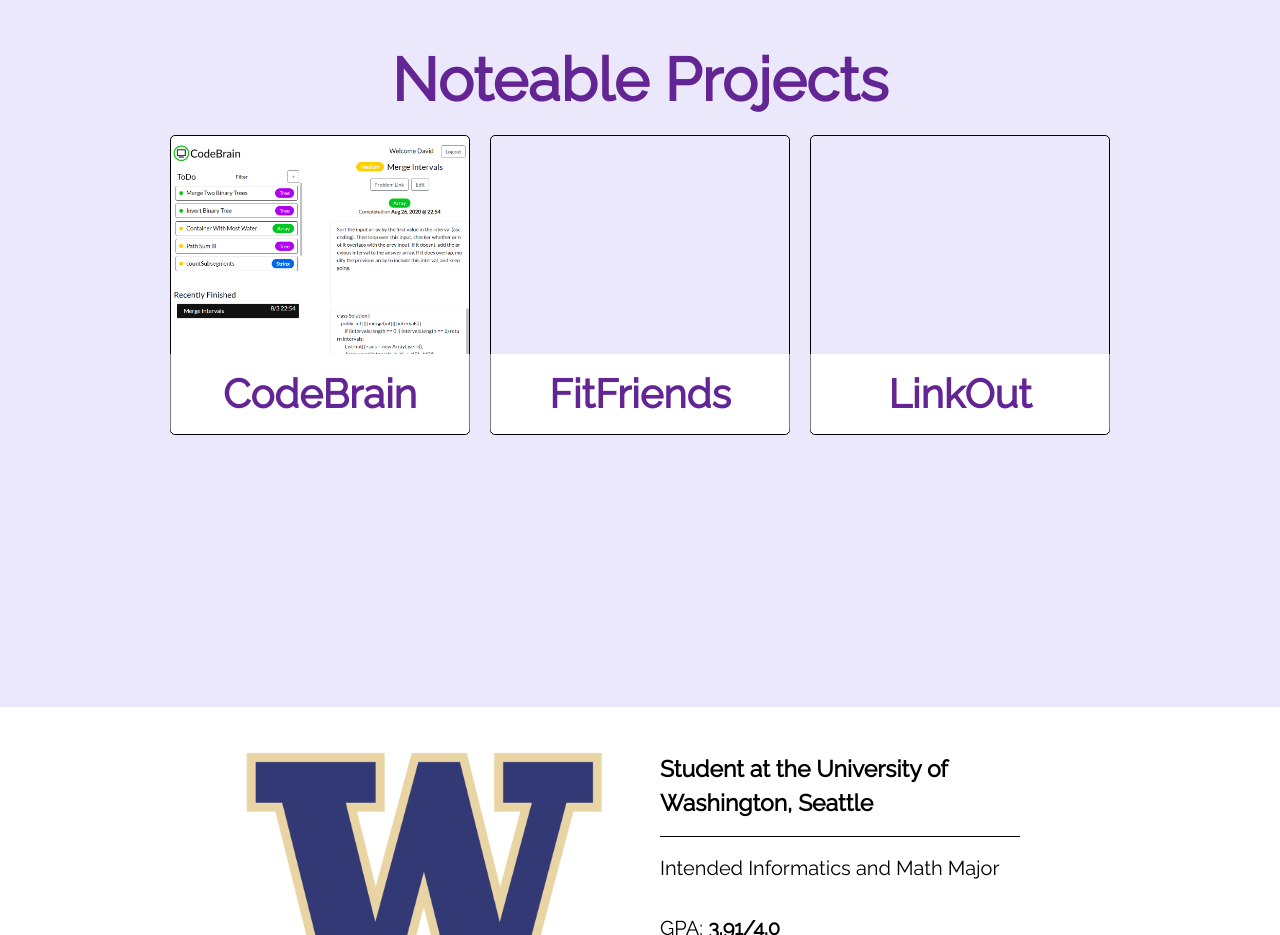
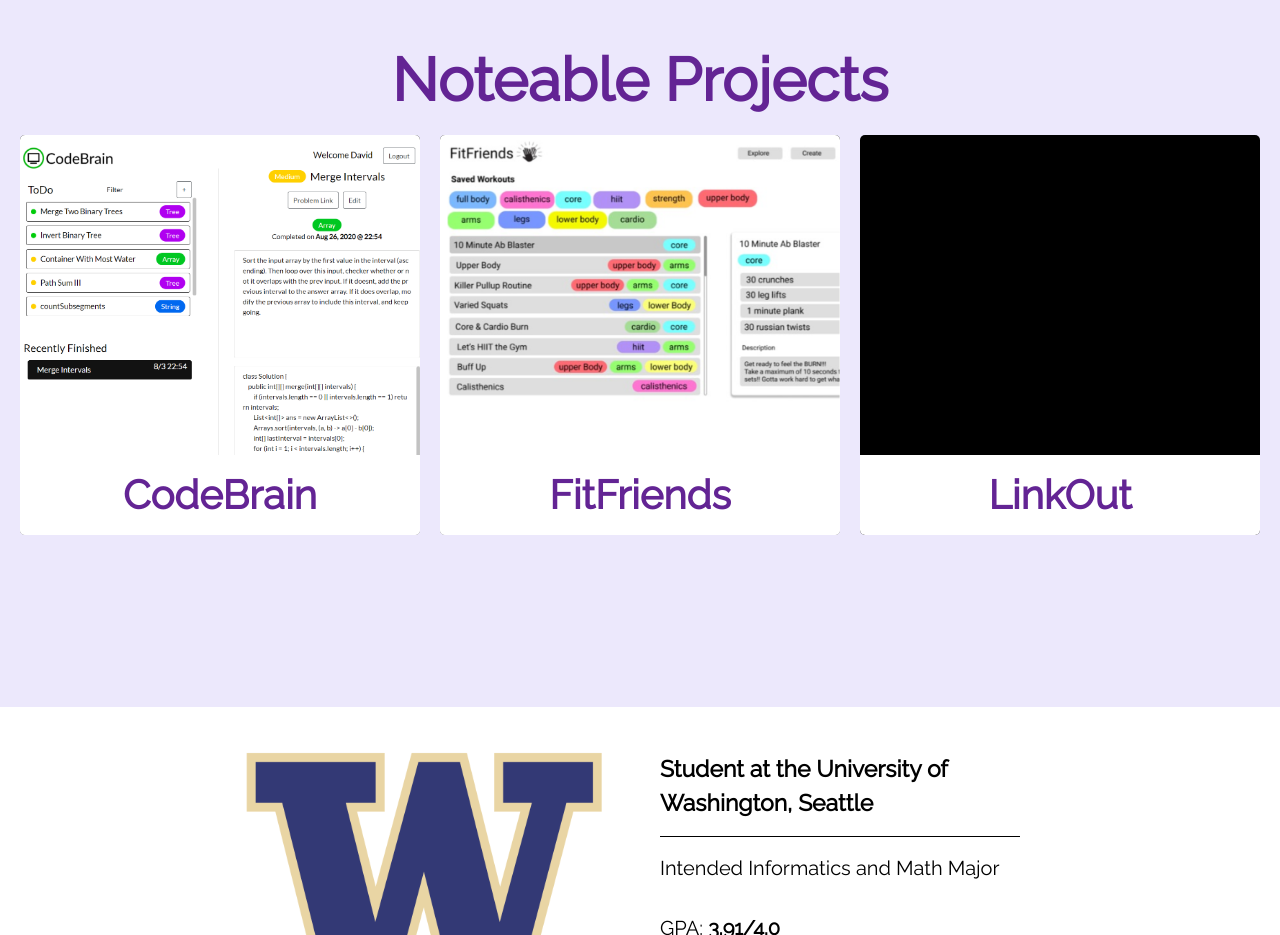
Before and after one commit to thedavl/davl.info, a Vue app in the folder frontend/: page / in a window 1280 px wide. Shown: the part 860-1795 px from the top of the page. Built offline with nearby package versions, Linux system fonts and the light colour scheme; no server answers; the HTML template or start-up script is replaced by a standard one.

Commit message:
adding noteable projects

```diff
--- a/frontend/src/components/ProjectsComponent.vue
+++ b/frontend/src/components/ProjectsComponent.vue
@@ -5,6 +5,12 @@
             <div class="flex-container">
                 <div class="project-card">
                     <img class="project-card-image" src="@/assets/codebrain.png" />
+                    <div class="project-card-description">
+                        A website dedicated to helping you on your technical interview prep journey. <br><br>
+                        Track what you've solved, and what problems to do next. Record important notes and solutions for later review. <br><br>
+                        Tech used:<br> VueJs + NodeJs + ExpressJs + MongoDB Atlas<br><br>
+                        <a type="button" href="https://thedavl.github.io/CodeBrain" target="_blank" class="btn btn-outline-light">Link</a>
+                    </div>
                     <div class="project-card-title-background">
                         <p class="project-card-title">
                             CodeBrain
@@ -12,6 +18,14 @@
                     </div>
                 </div>
                 <div class="project-card">
+                    <img class="project-card-image" src="@/assets/fitfriends.png" />
+                    <div class="project-card-description">
+                        My project for Hack'2020 24hr Hackathon <br>
+                        Made with Andrea Dang and Colin Dang.<br><br>
+                        FitFriends allows users to create, share, and explore workouts online.<br><br>
+                        I wrote the app's NodeJs/MongoDB backend, and worked with my teammates to write the VueJs frontend.<br><br>
+                        <a type="button" href="https://devpost.com/software/fitfriends" target="_blank" class="btn btn-outline-light">Link</a>
+                    </div>
                     <div class="project-card-title-background">
                         <p class="project-card-title">
                             FitFriends
@@ -19,6 +33,8 @@
                     </div>
                 </div>
                 <div class="project-card">
+                    <div class="project-card-description">
+                    </div>
                     <div class="project-card-title-background">
                         <p class="project-card-title">
                             LinkOut
@@ -39,17 +55,36 @@
 <style scoped>
 .project-card {
     position: relative;
-    border: 1px solid black;
-    width: 300px;
-    height: 300px;
+    background-color: black;
+    width: 400px;
+    height: 400px;
     margin: 10px 10px 0 10px;
     border-radius: 5px;
 }
-.project-card:hover {
-    cursor: pointer;
+.project-card img {
+    transition: 0.5s ease;
 }
 .project-card:hover img {
-    filter: brightness(50%);
+    opacity: 0.2
+}
+.project-card:hover .project-card-title-background {
+    opacity: 0;
+}
+.project-card:hover .project-card-description {
+    opacity: 1;
+}
+.project-card-description {
+    color: white;
+    font-size: 18px;
+    width: 360px;
+    position: absolute;
+    top: 50%;
+    left: 50%;
+    transform: translate(-50%, -50%);
+    transition: 0.5s ease;
+    opacity: 0;
+    font-weight: normal;
+    z-index: 10;
 }
 .project-card-title {
     position: absolute;
@@ -57,21 +92,23 @@
     left: 50%;
     font-size: 40px;
     transform: translate(-50%, -50%);
+    transition: 0.3s ease;
 }
 .project-card-title-background {
     height: 80px;
-    width: 299px;
+    width: 400px;
     border-radius: 0 0 5px 5px;
     background-color: white;
     position: absolute;
-    top: 86.6%;
+    top: 90.1%;
     left: 50%;
     transform: translate(-50%, -50%);
+    transition: 0.3s ease;
 }
 .project-card-image {
     border-radius: 5px;
     object-fit: cover;
+    height: 400px;
     width: 100%;
-    height: 298px;
 }
 </style>
--- a/frontend/webpack-stats.json
+++ b/frontend/webpack-stats.json
@@ -1 +1 @@
-{"status":"done","publicPath":"http://127.0.0.1:8080/","chunks":{"app":[{"name":"bundle.css","publicPath":"http://127.0.0.1:8080/bundle.css","path":"C:\\Users\\super\\Code\\Portfolio\\davl.info\\frontend\\dist\\bundle.css"},{"name":"bundle.js","publicPath":"http://127.0.0.1:8080/bundle.js","path":"C:\\Users\\super\\Code\\Portfolio\\davl.info\\frontend\\dist\\bundle.js"},{"name":"app.83e6c1489d0e269d4da8.hot-update.js","publicPath":"http://127.0.0.1:8080/app.83e6c1489d0e269d4da8.hot-update.js","path":"C:\\Users\\super\\Code\\Portfolio\\davl.info\\frontend\\dist\\app.83e6c1489d0e269d4da8.hot-update.js"}]},"error":"ModuleNotFoundError","message":"Module not found: Error: Can't resolve '@/assets/code-brain.png' in 'C:\\Users\\super\\Code\\Portfolio\\davl.info\\frontend\\src\\components'"}
+{"status":"done","publicPath":"http://127.0.0.1:8080/","chunks":{"app":[{"name":"bundle.css","publicPath":"http://127.0.0.1:8080/bundle.css","path":"C:\\Users\\super\\Code\\Portfolio\\davl.info\\frontend\\dist\\bundle.css"},{"name":"bundle.js","publicPath":"http://127.0.0.1:8080/bundle.js","path":"C:\\Users\\super\\Code\\Portfolio\\davl.info\\frontend\\dist\\bundle.js"},{"name":"app.90492add672aa027b765.hot-update.js","publicPath":"http://127.0.0.1:8080/app.90492add672aa027b765.hot-update.js","path":"C:\\Users\\super\\Code\\Portfolio\\davl.info\\frontend\\dist\\app.90492add672aa027b765.hot-update.js"}]},"error":"ModuleNotFoundError","message":"Module not found: Error: Can't resolve '@/assets/fitfriend.png' in 'C:\\Users\\super\\Code\\Portfolio\\davl.info\\frontend\\src\\components'"}
```
Also changed, not shown: frontend/src/assets/code-brain.png (deleted), frontend/src/assets/fitfriends.png (added).
